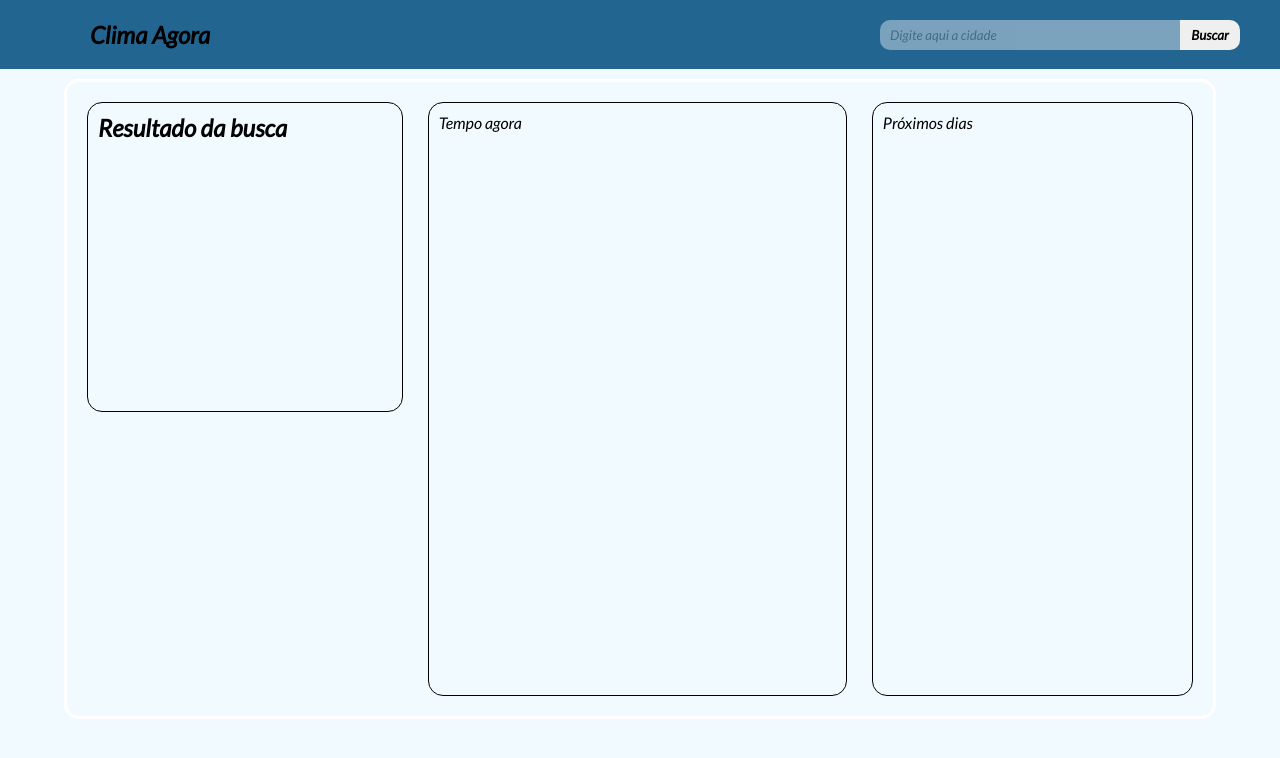
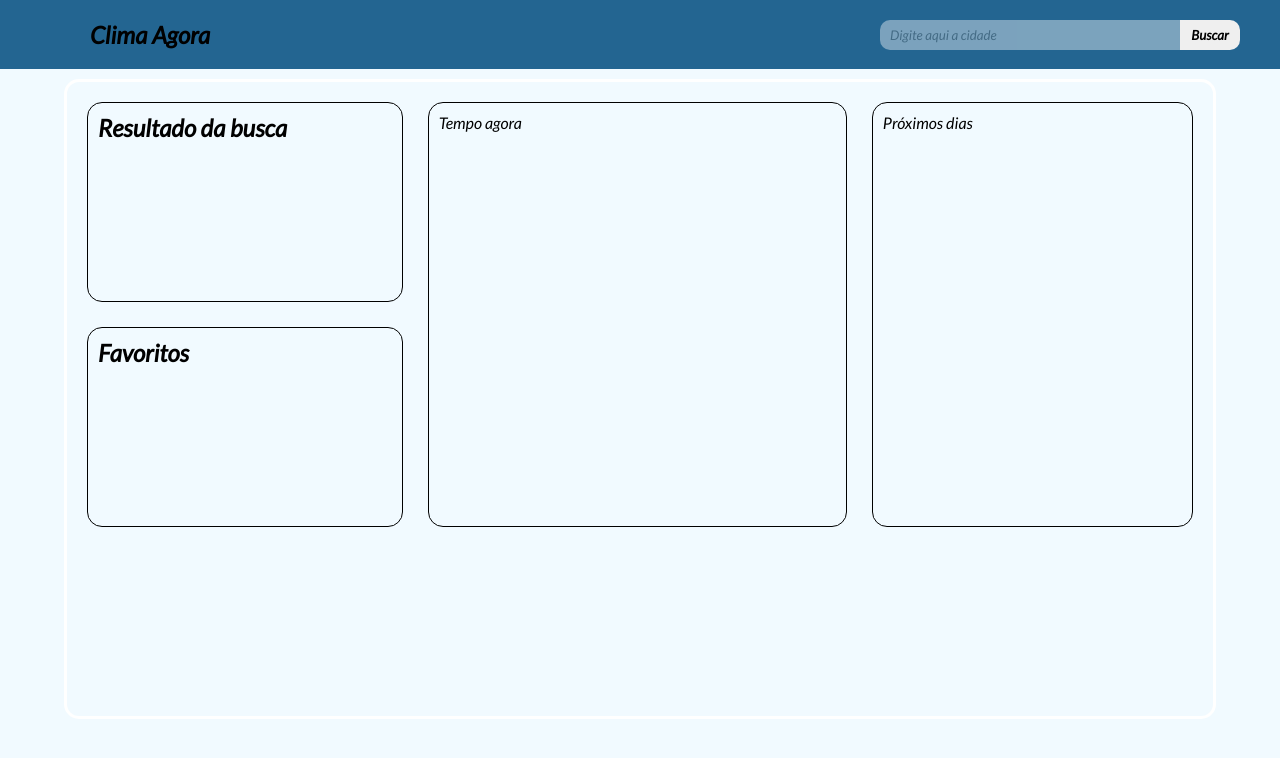
Before and after one commit to andreldcm989/App-Clima, an Angular app: page /home in a window 1280 px wide. Shown: the top 758 px of the page. Built offline with nearby package versions, Linux system fonts and the light colour scheme.

Commit message:
Criação do componente weather

```diff
--- a/src/app/search/cities/cities.component.css
+++ b/src/app/search/cities/cities.component.css
@@ -34,14 +34,16 @@
   border: 3px solid #ffffff;
   border-radius: 15px;
   display: grid;
-  grid-template-areas:
-    "cities now now now  next-days next-days"
-    "saved-cities now now now next-days next-days";
+  grid:
+    "cities now now now  next-days next-days" 200px
+    "saved-cities now now now next-days next-days" 200px;
   gap: 25px;
 }
 
 .cities {
   grid-area: cities;
+  height: 100%;
+  overflow: auto;
 }
 
 .now {
@@ -50,6 +52,8 @@
 
 .saved-cities {
   grid-area: saved-cities;
+  height: 100%;
+  overflow: auto;
 }
 
 .next-days {
--- a/src/app/search/cities/cities.component.html
+++ b/src/app/search/cities/cities.component.html
@@ -33,10 +33,13 @@
       </li>
     </ul>
   </div>
-  <div class="saved-cities grid-item" *ngIf="savedCities.length > 0">
+  <div class="saved-cities grid-item">
     <h2>Favoritos</h2>
-    <ul *ngFor="let city of savedCities; let index = index">
-      <li>
+    <ul *ngIf="savedCities.length > 0">
+      <li
+        *ngFor="let city of savedCities; let index = index"
+        (click)="removeCityOnSavedCities(index)"
+      >
         <div class="city">
           {{ city.address.municipality }} -
           {{ city.address.countrySubdivision }},
--- a/src/app/search/search.module.ts
+++ b/src/app/search/search.module.ts
@@ -4,9 +4,10 @@ import { NgModule } from '@angular/core';
 import { FormsModule } from '@angular/forms';
 import { CitiesComponent } from './cities/cities.component';
 import { SearchRoutingModule } from './search-routing.module';
+import { WeatherComponent } from '../weather/weather.component';
 
 @NgModule({
-  declarations: [CitiesComponent],
+  declarations: [CitiesComponent, WeatherComponent],
   imports: [CommonModule, SearchRoutingModule, FormsModule],
   providers: [],
   exports: [CitiesComponent],
--- /dev/null
+++ b/src/app/weather/weather.component.html
@@ -0,0 +1 @@
+<p>weather works!</p>
--- /dev/null
+++ b/src/app/weather/weather.component.ts
@@ -0,0 +1,15 @@
+import { Component, OnInit } from '@angular/core';
+
+@Component({
+  selector: 'app-weather',
+  templateUrl: './weather.component.html',
+  styleUrls: ['./weather.component.css']
+})
+export class WeatherComponent implements OnInit {
+
+  constructor() { }
+
+  ngOnInit(): void {
+  }
+
+}
```
Also changed, not shown: src/app/weather/weather.component.css (added), 1 other file (tests, documents, lock files or other folders).
